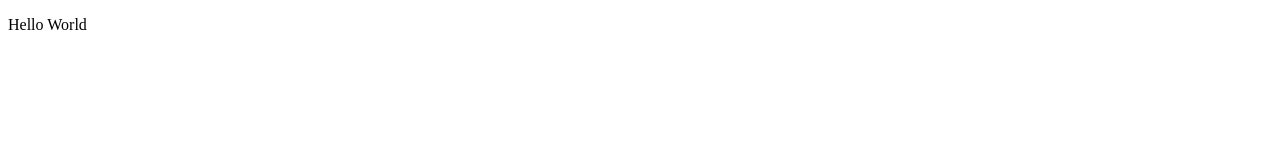
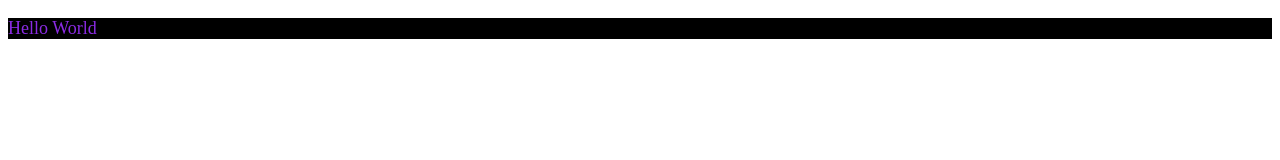
Before and after one commit to hudabikhoir/project-html, a plain HTML site: page index.html in a window 1280 px wide. Drawn offline with Linux system fonts and the light colour scheme.

Commit message:
fix: css unread

```diff
--- a/index.html
+++ b/index.html
@@ -1,9 +1,9 @@
 <!DOCTYPE html>
     <head>
         <title>Deploy HTML to Netlify</title>
-        <link rel="sylesheet" type="text/css" href="style.css">
+        <link rel="stylesheet" type="text/css" href="style.css">
     </head>
     <body>
-        <p>Hello World</p>
+        <p class="hello">Hello World</p>
     </body>
 </html>
--- a/style.css
+++ b/style.css
@@ -1,4 +1,5 @@
-p {
+.hello {
     font-size: large;
     color: blueviolet;
+    background-color: black;
 }
```
